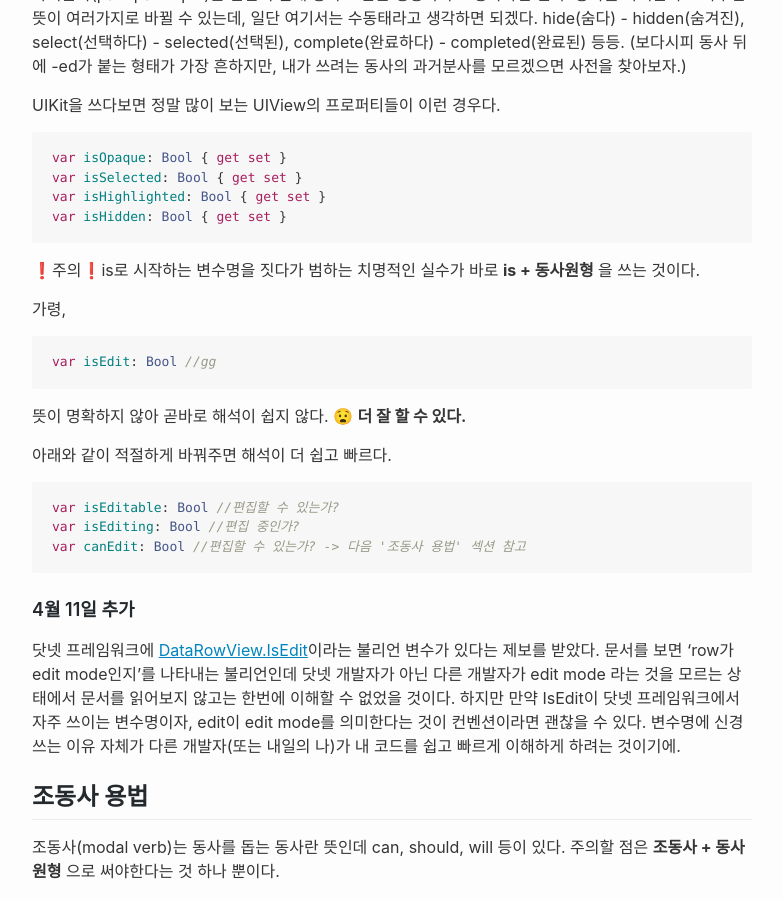
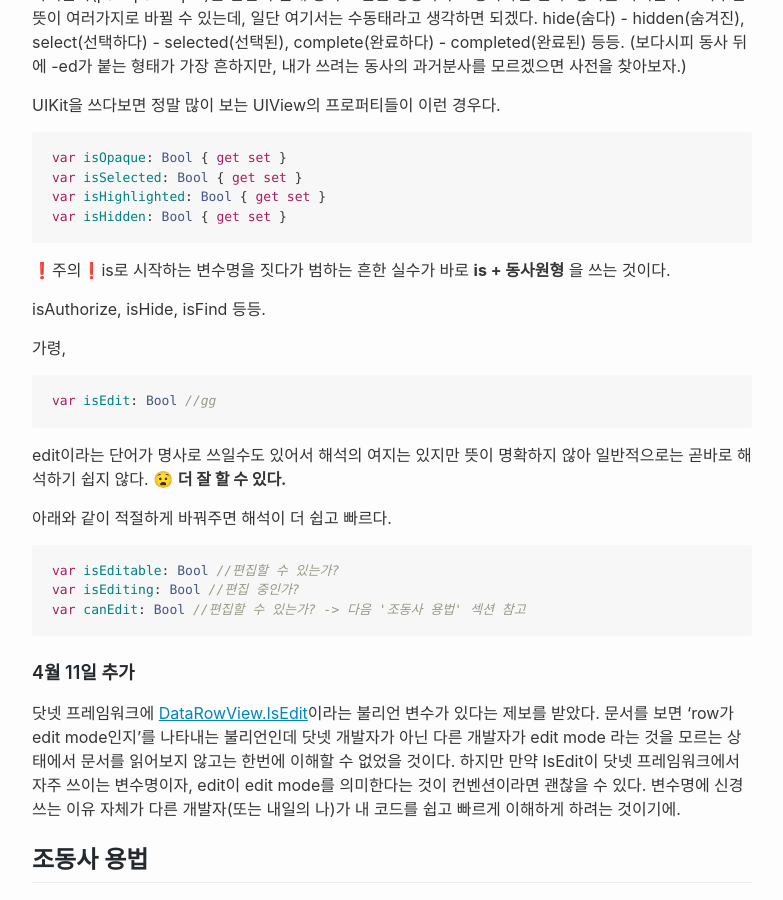
Before and after one commit to nsoojin/nsoojin.github.io, a Jekyll site: the page built from _posts/2018-04-11-naming-boolean-variables.md, in a window 1280 px wide and 900 px high, scrolled down 2017 px. Shown: the whole window, without its empty margins (68-851 px from the left). Built offline with Jekyll 4.4.1, drawn with Linux system fonts in a browser that asks for light colours.

Commit message:
minor fix

````diff
--- a/_posts/2018-04-11-naming-boolean-variables.md
+++ b/_posts/2018-04-11-naming-boolean-variables.md
@@ -74,7 +74,9 @@ var isHighlighted: Bool { get set }
 var isHidden: Bool { get set }
 ```
 
-❗주의❗is로 시작하는 변수명을 짓다가 범하는 치명적인 실수가 바로 **is + 동사원형** 을 쓰는 것이다.
+❗주의❗is로 시작하는 변수명을 짓다가 범하는 흔한 실수가 바로 **is + 동사원형** 을 쓰는 것이다.
+
+isAuthorize, isHide, isFind 등등.
 
 가령,
 
@@ -82,7 +84,7 @@ var isHidden: Bool { get set }
 var isEdit: Bool //gg
 ```
 
-뜻이 명확하지 않아 곧바로 해석이 쉽지 않다. 😧 **더 잘 할 수 있다.**
+edit이라는 단어가 명사로 쓰일수도 있어서 해석의 여지는 있지만 뜻이 명확하지 않아 일반적으로는 곧바로 해석하기 쉽지 않다. 😧 **더 잘 할 수 있다.**
 
 아래와 같이 적절하게 바꿔주면 해석이 더 쉽고 빠르다.
 
````
